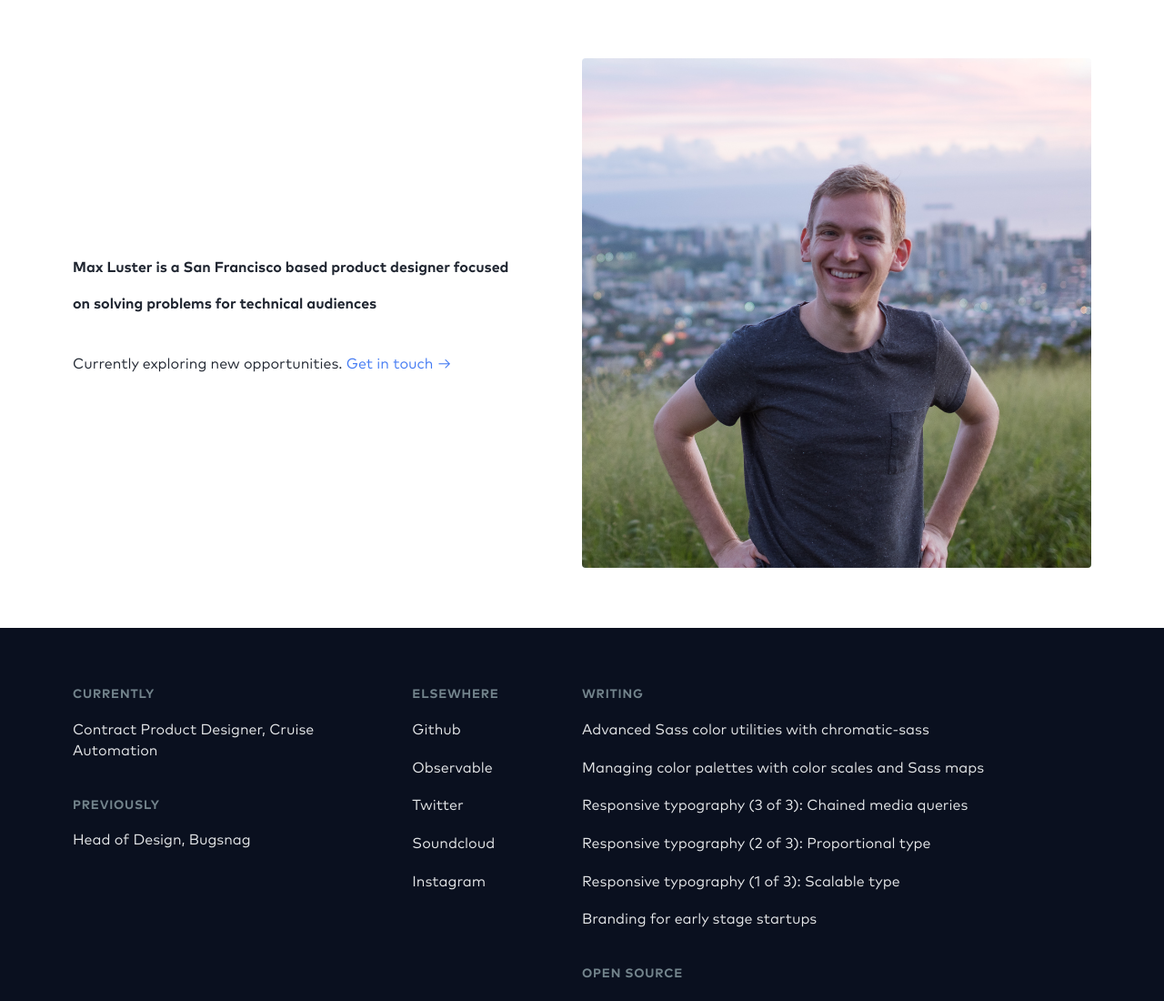
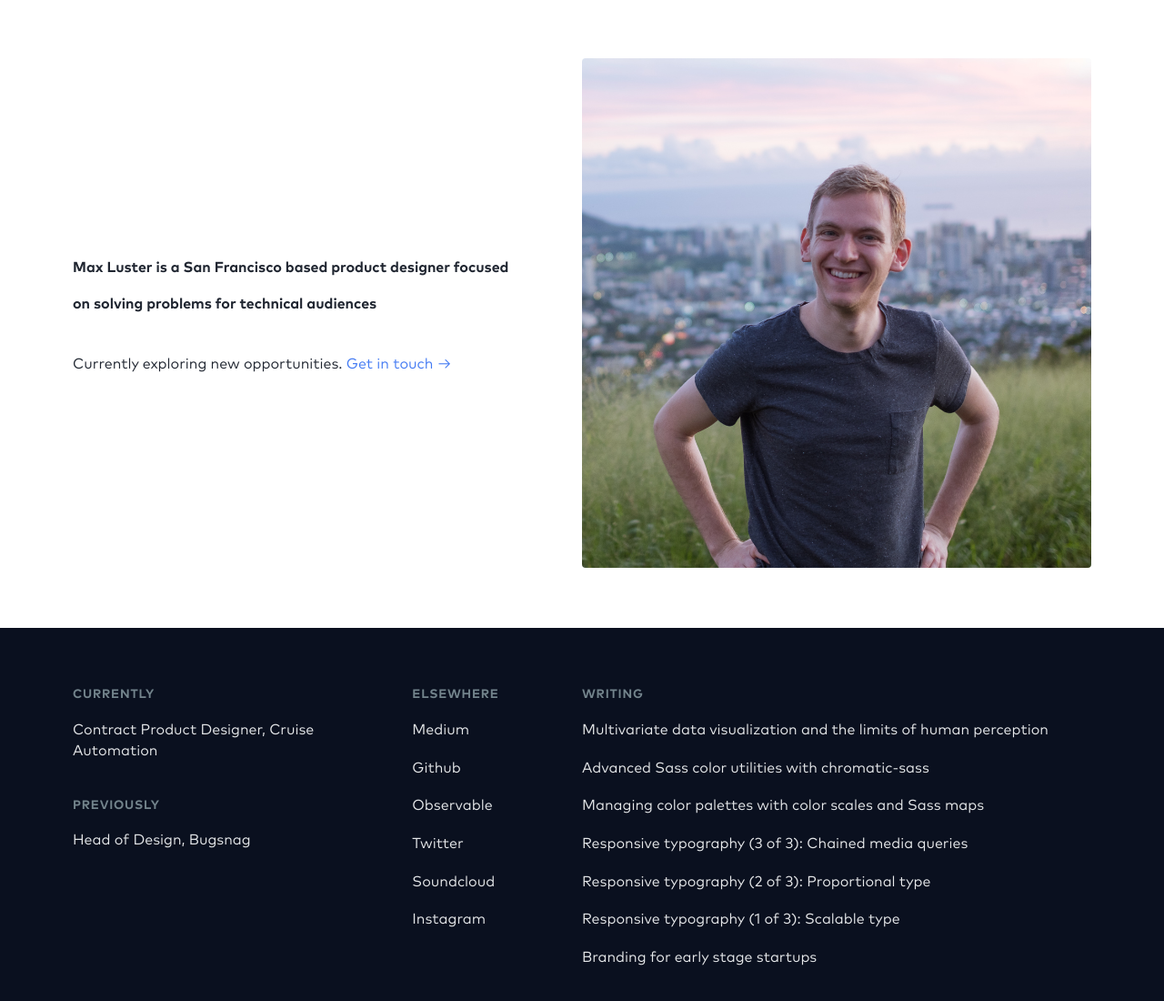
Before and after one commit to maxluster/maxluster.com, a Gatsby site: page / in a window 1280 px wide. Shown: the top 1100 px of the page at 91% size. Built offline with nearby package versions, Linux system fonts and the light colour scheme; Gatsby itself is replaced by a stand-in of ours; what modularscale-js would draw is missing.

Commit message:
add medium

```diff
--- a/src/components/footer.js
+++ b/src/components/footer.js
@@ -121,7 +121,9 @@ const Footer = () => (
         <Column2>
           <Section>
             <Header>Elsewhere</Header>
+
             <List>
+              <Link href="https://medium.com/@maxluster">Medium</Link>
               <Link href="https://github.com/maxluster">Github</Link>
               <Link href="https://beta.observablehq.com/@maxluster">
                 Observable
@@ -139,6 +141,9 @@ const Footer = () => (
         <Section>
           <Header>Writing</Header>
           <List>
+            <Link href="https://medium.com/@maxluster/multivariate-data-visualization-and-the-limits-of-human-perception-60ad47b4f59f">
+              Multivariate data visualization and the limits of human perception
+            </Link>
             <Link href="https://blog.bugsnag.com/chromatic-sass/">
               Advanced Sass color utilities with chromatic-sass
             </Link>
```
